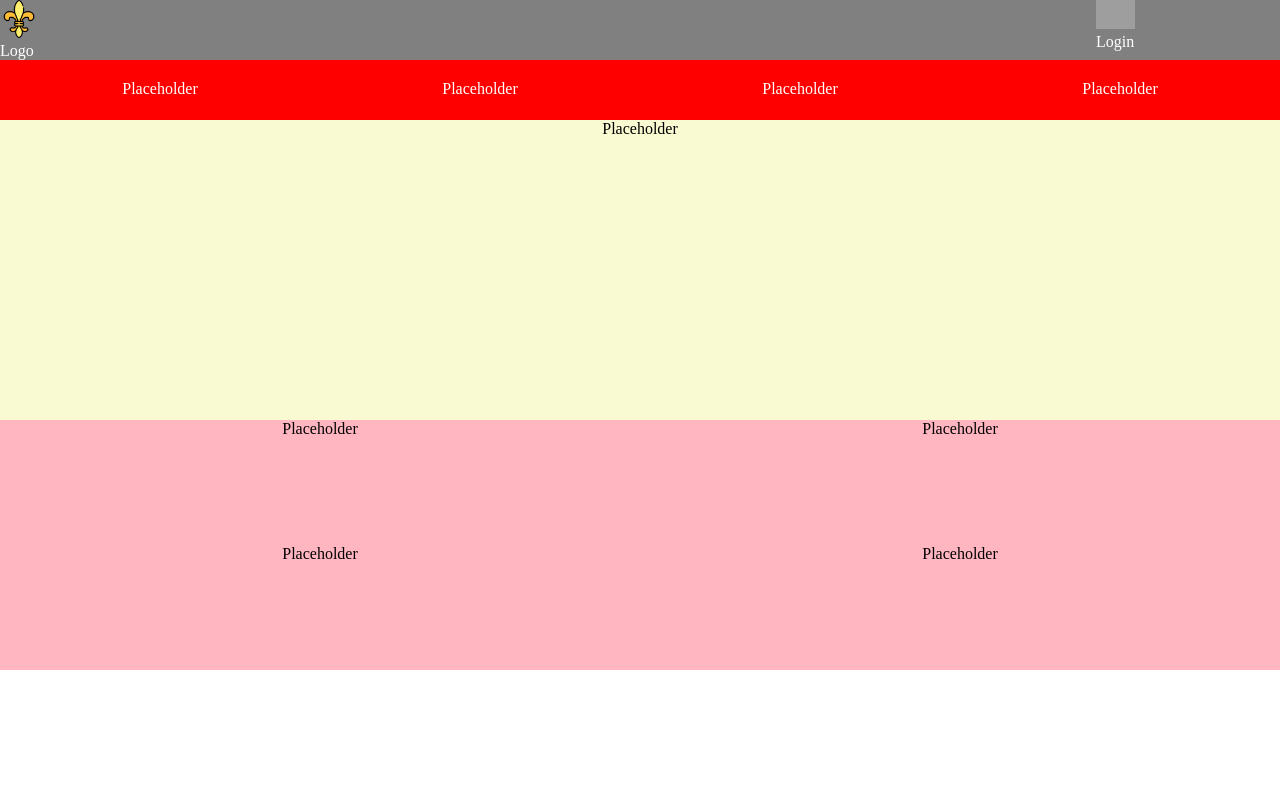
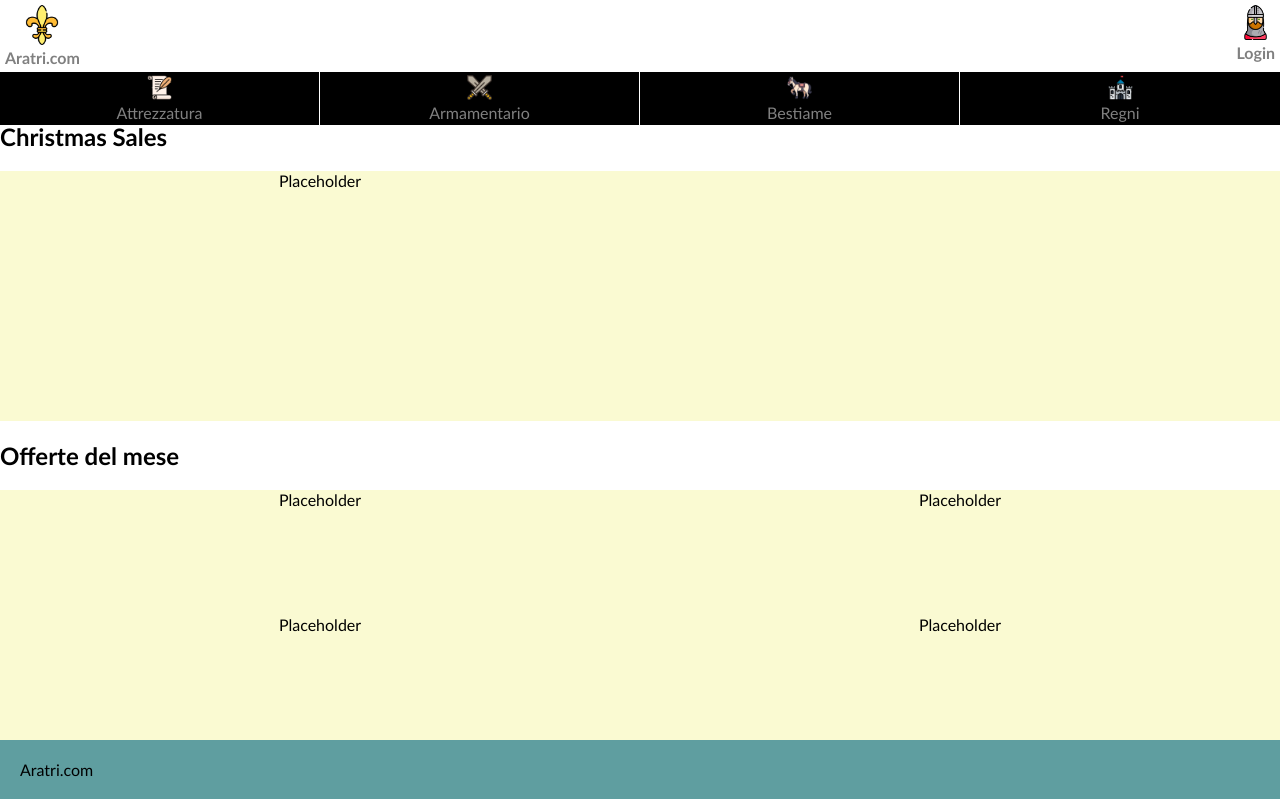
Before and after one commit to ThomasCapelli/TW-Project, a PHP site: page /html/home_light.html in a window 1280 px wide. Run offline with PHP 8.4, Linux system fonts and the light colour scheme; grey boxes are pictures that could not be loaded.

Commit message:
added a first example of fixed navbar

```diff
--- a/css/style.css
+++ b/css/style.css
@@ -1,78 +1,79 @@
-body {
+body, ul, p{
     margin: 0;
     padding: 0;
+    font-family: 'Gill Sans', 'Gill Sans MT', Calibri, 'Trebuchet MS', sans-serif
 }
-header {
-    background-color: grey;
+header nav div {
+    display: inline-block;
+    text-align: center;
+    margin: 5px;
 }
-header nav {
-
+header nav div:not(:first-of-type) {
+    float: right;
 }
 header nav div:first-of-type a img{
-    max-height: 80%;
-    max-width: 80%;
+    width: 40px;
 }
 header nav div a img{
-    max-height: 70%;
-    max-width: 70%;
+    width: 35px;
 }
-header nav div {
-    height: 60px;
-    padding: 0;
-    display: inline-block;
+header nav div p{
+    font-weight: bold;
+    color: grey;
 }
-header nav div:not(:first-of-type) {
-    padding-right: 10%;
-    float: right;
+header nav div a, body > nav ul li a {
+    text-decoration: none;
+    color: grey;
 }
-header nav div a p {
-    padding: 0;
-    margin: 0;
+
+body > nav > ul{
+    position: fixed;
+    width: 100%;
 }
-header nav div a, body > div ul li a {
-    text-decoration: none;
-    color: white;
-}
-body > div {
-    background-color:red;
-}
-div ul{
-    margin: 0;
-    padding: 0;
-}
-body > div nav {
-    height: 60px;
-}
-body > div ul li{
+body > nav ul li{
     display: inline-block;
     text-decoration: none;
     width: 25%;
-    margin: 20px 0;
+    height: 100%;
+    text-align: center;
+    background-color: black;
+    box-sizing: border-box;
+}
+body > nav ul li:not(:last-of-type) {
+    border-right: 1px solid white;
+}
+body > nav ul li div {
+    margin: 1%;
+}
+body > nav ul li img {
+    width: 25px;
+}
+body > nav > ul > li > div > a {
+    display: block;
+    width: 100%;
+    height: 100%;
+}
+body > nav > ul > li > div > a:hover {
+    color: white;
+}
+
+main {
+    margin-top: 50px;
+}
+main > section > nav > ul{
+    height: 300px;
+    background-color:lightgoldenrodyellow;
+}
+main section nav ul li {
     text-align: center;
 }
-main div{
-    background-color:lightgoldenrodyellow;
-}
-main div nav {
-    height:300px;
-}
-main div nav ul li {
-    height: 100%;
-    width: 100%;
-    text-align: center;
-}
-main div nav ul {
-    height: 100%;
-    width: 100%;
-}
+
 main section nav {
     background-color: lightpink;
     height: 250px;
 }
 main section nav ul{
     height: 100%;
-    margin: 0;
-    padding: 0;
 }
 main section nav ul li{
     display: inline-block;
@@ -81,3 +82,7 @@ main section nav ul li{
     height: 50%;
     text-align: center;
 }
+footer {
+    background-color: cadetblue;
+    padding: 20px;
+}
--- a/html/home_light.html
+++ b/html/home_light.html
@@ -18,29 +18,30 @@
     <header>
         <!-- Menù iniziale con logo e login-->
         <nav>
-            <div><a href="#" ><img src="../icons/fleur-de-lis.png" alt="" /><p>Logo</p></a></div>
-            <div><a href="#" ><img src="../icons/knight (1).png" alt="" /><p>Login</p></a></div>
+            <div><a href="#" ><img src="../icons/fleur-de-lis.png" alt="Website logo" /><p>Aratri.com</p></a></div>
+            <div><a href="#" ><img src="../icons/soldier.png" alt="Login logo" /><p>Login</p></a></div>
         </nav>
     </header>
     <!-- Menù categorie -->
-    <div>
     <nav>
         <ul>
-                <li><a href="#">Placeholder</a></li><li><a href="#">Placeholder</a></li><li><a href="#">Placeholder</a></li><li><a href="#">Placeholder</a></li>
+            <li><div><a href="#" ><img src="../icons/manuscript.png" alt="Kit category logo" /><p>Attrezzatura</p></a></div></li><li><div><a href="#" ><img src="../icons/swords.png" alt="Weapons category logo" /><p>Armamentario</p></a></div></li><li><div><a href="#" ><img src="../icons/horse.png" alt="Animals category logo" /><p>Bestiame</p></a></div></li><li><div><a href="#" ><img src="../icons/castle.png" alt="Kingdoms category logo" /><p>Regni</p></a></div></li>
         </ul>
     </nav>
-    </div>
     <main>
+        <section>
+            <h1>Christmas Sales</h1>
             <!-- Carosello con elementi in vetrina -->
-    <div>
             <nav>
                 <ul>
                     <li>Placeholder</li>
                 </ul>
             </nav>
-    </div>
+        </section>
+
         <!-- Vetrina offerte -->
         <section>
+            <h2>Offerte del mese</h2>
             <nav>
                 <ul>
                     <li>Placeholder</li><li>Placeholder</li><li>Placeholder</li><li>Placeholder</li>
@@ -48,5 +49,8 @@
             </nav>
         </section>
     </main>
+    <footer>
+        <p>Aratri.com</p>
+    </footer>
 </body>
 </html>
```
Lines whose indentation alone changed are shown as unchanged.
